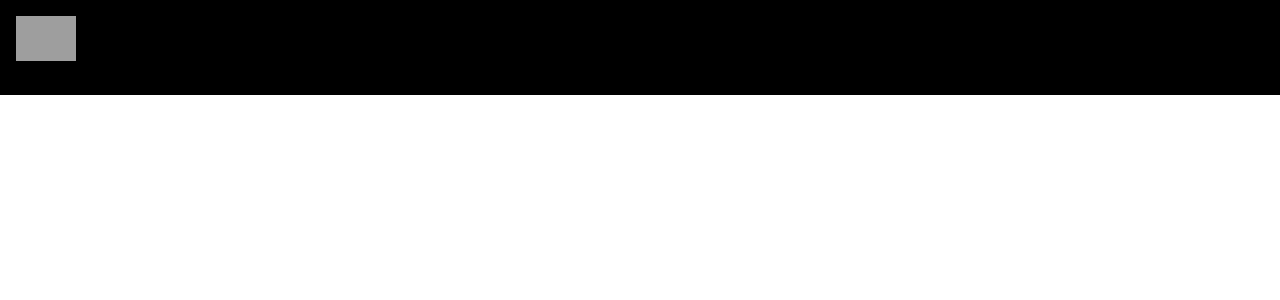
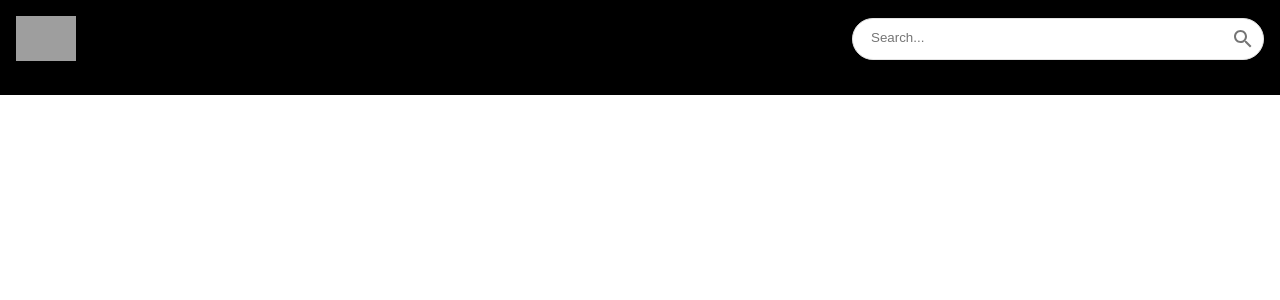
Before and after one commit to developersview/youtube-v2, a React (Create React App) app in the folder youtubev2/: page / in a window 1280 px wide. Shown: the top 300 px of the page. Built offline with nearby package versions, Linux system fonts and the light colour scheme; grey boxes are pictures that could not be loaded.

Commit message:
working on youtube clone

```diff
--- a/youtubev2/src/components/Navbar.jsx
+++ b/youtubev2/src/components/Navbar.jsx
@@ -17,7 +17,10 @@
                     top: 0,
                     justifyContent: 'space-between'
                 }}>
-                <Link to='/' style={{ display: 'flex', alignItems: 'center' }}>
+                <Link
+                    to='/'
+                    style={{ display: 'flex', alignItems: 'center' }}
+                >
                     <img src={logo} alt="logo" height={45} />
                 </Link>
                 <SearchBar />
--- a/youtubev2/src/components/SearchBar.jsx
+++ b/youtubev2/src/components/SearchBar.jsx
@@ -8,7 +8,27 @@
 const SearchBar = () => {
     return (
         <>
-            <Paper></Paper>
+            <Paper
+                component="form"
+                onSubmit={() => { }}
+                sx={{
+                    borderRadius: 20,
+                    border: '1px solid #e3e3e3',
+                    pl: 2,
+                    boxShadow: 'none',
+                    ml: { sm: 5 }
+                }}
+            >
+                <input
+                    className='search-bar'
+                    placeholder='Search...'
+                    value=""
+                    onChange={() => { }}
+                />
+                <IconButton>
+                    <Search />
+                </IconButton>
+            </Paper >
         </>
     )
 }
--- a/youtubev2/src/components/index.js
+++ b/youtubev2/src/components/index.js
@@ -3,3 +3,4 @@
 export { default as ChannelDetail } from './ChannelDetail';
 export { default as SearchFeed } from './SearchFeed';
 export { default as VideoDetail } from './VideoDetail';
+export { default as SearchBar } from './SearchBar';
```
